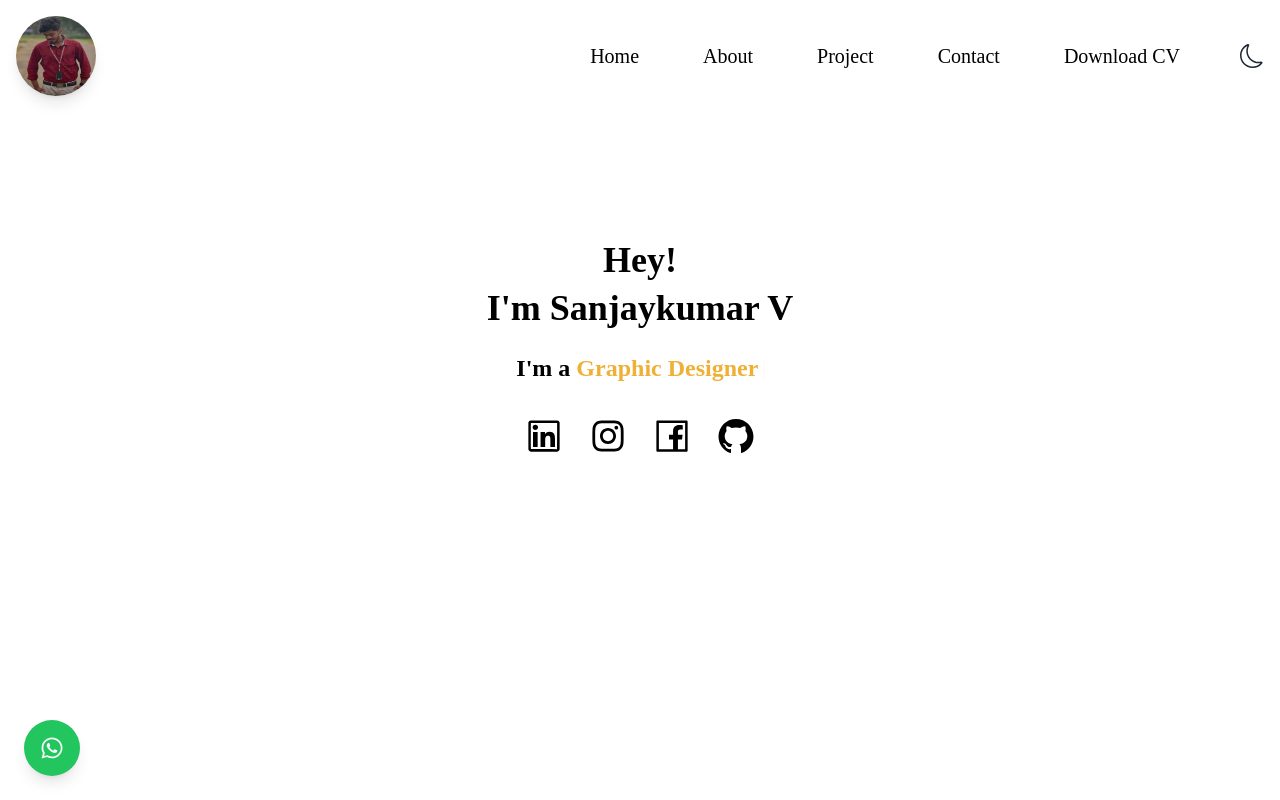
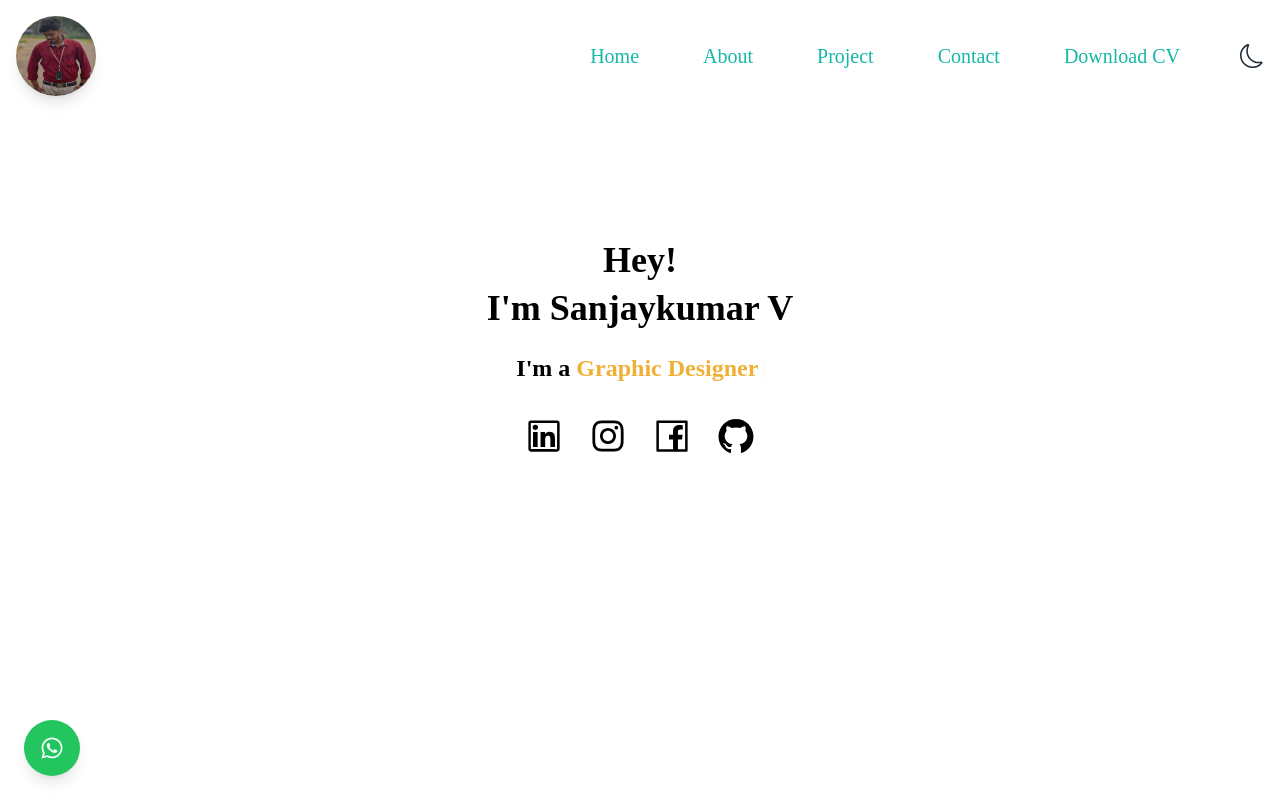
Before and after one commit to vgsanjaykumar/portfolio, a React (Vite) app: page / in a window 1280 px wide. Shown: the top 800 px of the page. Built offline with nearby package versions, Linux system fonts and the light colour scheme.

Commit message:
fvyguhijok

```diff
--- a/src/App.jsx
+++ b/src/App.jsx
@@ -13,7 +13,7 @@ import WhatsAppPopup from './components/Whatapp'
 
 const App = () => {
   return (
-    <div className="bg-white text-black dark:bg-[#00052a] dark:text-white transition-all duration-300">
+    <div className="bg-white text-blue-600 dark:bg-[#00052a] dark:text-white transition-all duration-300">
       <Headers />
       <Hero />
       <Aboutme />
--- a/src/components/Header.jsx
+++ b/src/components/Header.jsx
@@ -23,14 +23,14 @@ const Headers = () => {
   }, [darkMode]);
 
   return (
-    <header className='flex justify-between items-center px-4 py-4 bg-white dark:bg-[#00052a] text-black dark:text-white text-xl font-serif relative z-50'>
+    <header className='flex justify-between items-center px-4 py-4 bg-white dark:bg-[#00052a] text-teal-500 dark:text-white text-xl font-serif relative z-50'>
 
-      {/* Profile */}
+      {/* im */}
       <div className="flex items-center gap-x-4">
         <img alt="Profile" src={img} className="size-14 md:size-20 rounded-full shadow-lg" />
       </div>
 
-      {/* Desktop Navigation */}
+      {/* Desktop navbar  */}
       <nav className='hidden md:flex gap-6 items-center'>
         <ul className='flex gap-x-6'>
           <li className='hover:text-[#EFB036] hover:rounded duration-300'><a href='/'>Home</a></li>
```
